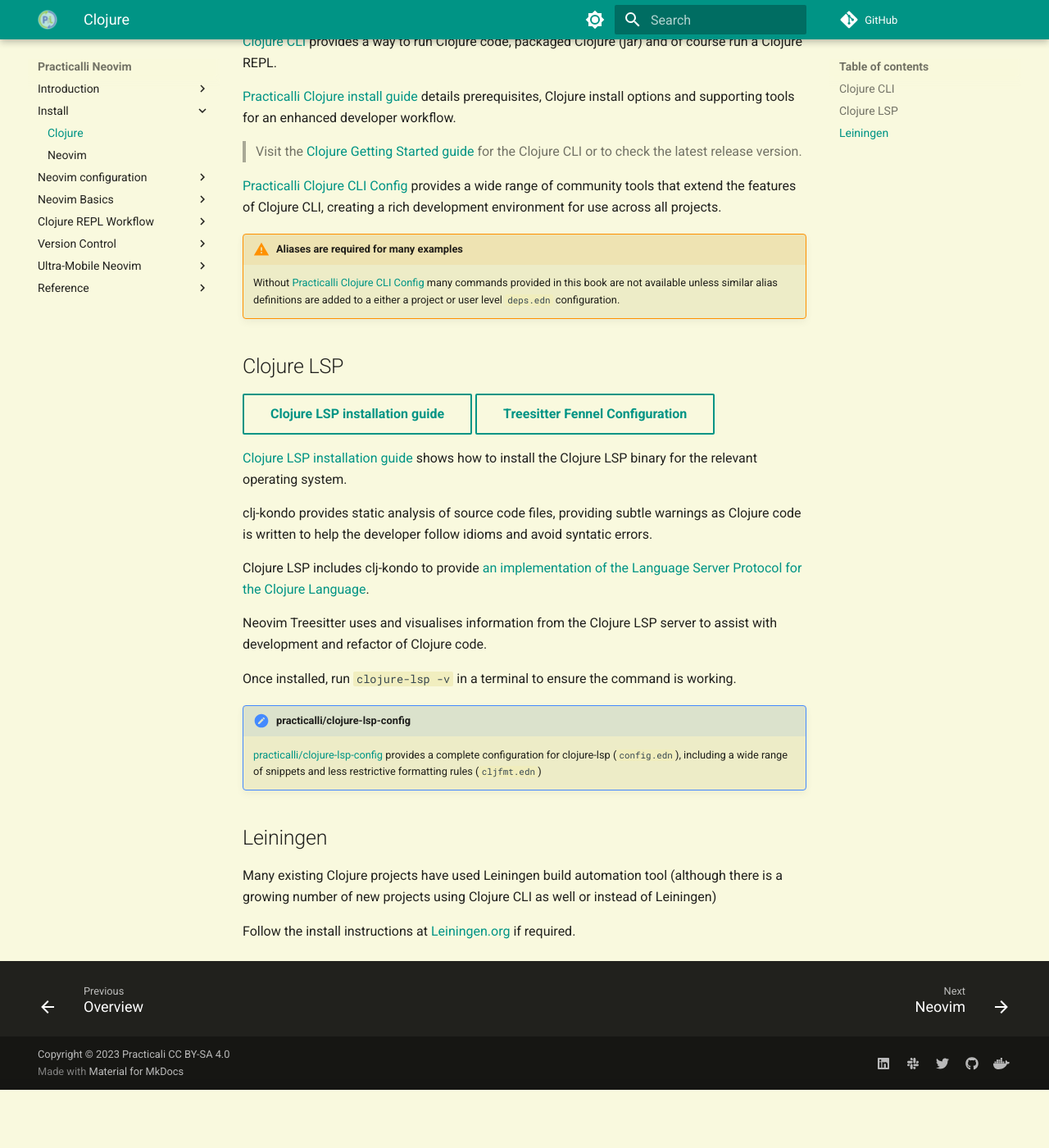
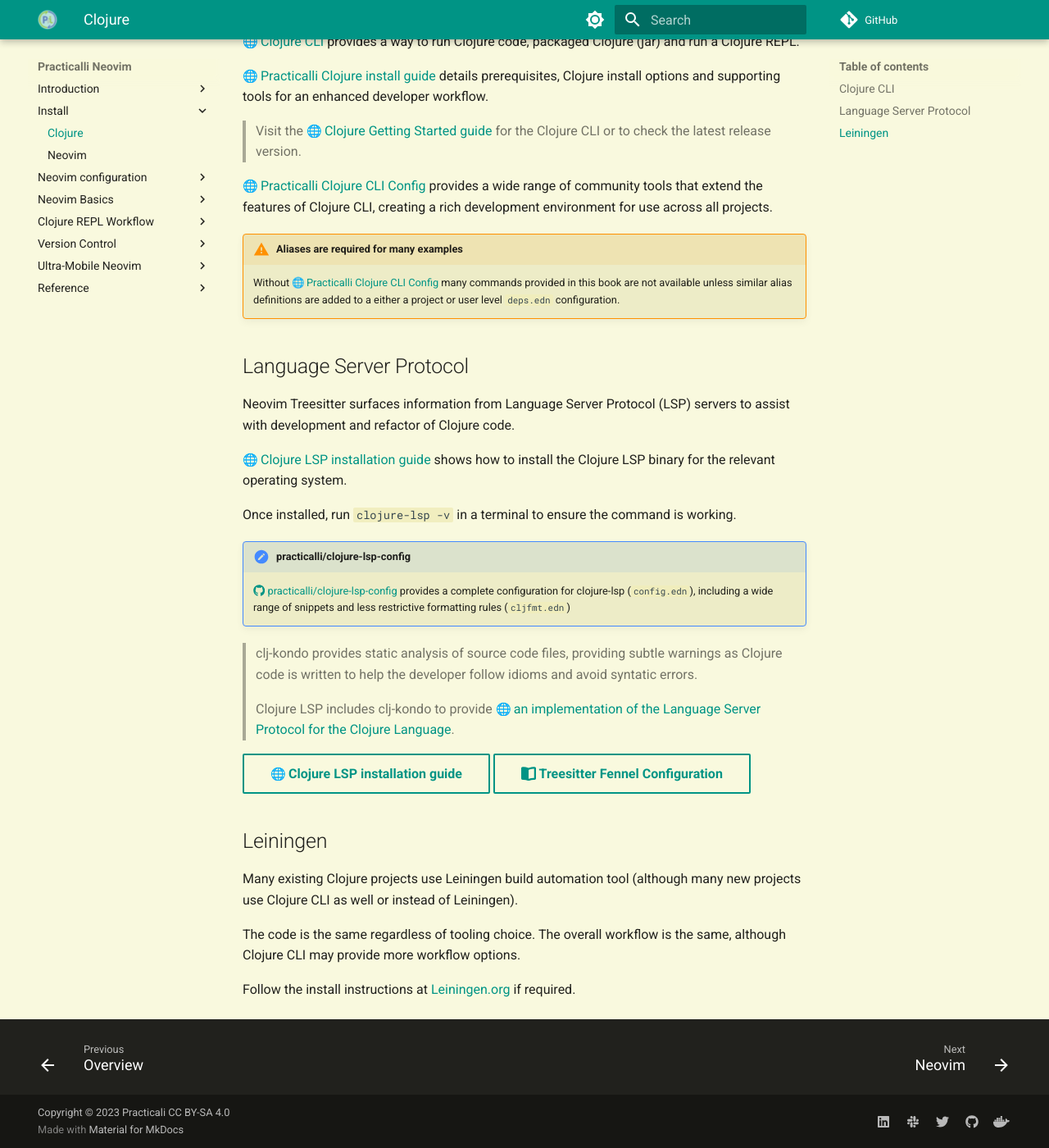
Before and after one commit to practicalli/neovim, an MkDocs documentation site: the page built from docs/install/clojure.md, in a window 1280 px wide and 1400 px high, scrolled down 463 px. Shown: the whole window at 82% size. Built offline with MkDocs 1.6.1 and Material for MkDocs 9.7.7, drawn with Linux system fonts in a browser that asks for light colours; emoji names are drawn with the system emoji font; plug-ins that fetch from the network failed and are left out; comment, search, counter and statistics services are not loaded; before the commit the page ends 1792 px from its top, so only the background shows below that.

Commit message:
clojure: update install for Clojure

```diff
--- a/docs/install/clojure.md
+++ b/docs/install/clojure.md
@@ -7,41 +7,43 @@
 
 ## Clojure CLI
 
-[Practicalli Clojure install guide](https://practical.li/clojure/install/){target=_blank .md-button}
+[:globe_with_meridians: Practicalli Clojure install guide](https://practical.li/clojure/install/){target=_blank .md-button}
 
-[Clojure CLI](https://clojure.org/guides/deps_and_cli){target=_blank} provides a way to run Clojure code, packaged Clojure (jar) and of course run a Clojure REPL.
+[:globe_with_meridians: Clojure CLI](https://clojure.org/guides/deps_and_cli){target=_blank} provides a way to run Clojure code, packaged Clojure (jar) and run a Clojure REPL.
 
-[Practicalli Clojure install guide](https://practical.li/clojure/install/){target=_blank} details prerequisites, Clojure install options and supporting tools for an enhanced developer workflow.
+[:globe_with_meridians: Practicalli Clojure install guide](https://practical.li/clojure/install/){target=_blank} details prerequisites, Clojure install options and supporting tools for an enhanced developer workflow.
 
-> Visit the [Clojure Getting Started guide](https://clojure.org/guides/getting_started){target=_blank} for the Clojure CLI or to check the latest release version.
+> Visit the [:globe_with_meridians: Clojure Getting Started guide](https://clojure.org/guides/getting_started){target=_blank} for the Clojure CLI or to check the latest release version.
 
-[Practicalli Clojure CLI Config](https://practical.li/clojure/clojure-cli/install/community-tools.html){target=_blank} provides a wide range of community tools that extend the features of Clojure CLI, creating a rich development environment for use across all projects.
+[:globe_with_meridians: Practicalli Clojure CLI Config](https://practical.li/clojure/clojure-cli/practicalli-config/){target=_blank} provides a wide range of community tools that extend the features of Clojure CLI, creating a rich development environment for use across all projects.
 
 !!! WARNING "Aliases are required for many examples"
-    Without [Practicalli Clojure CLI Config](https://practical.li/clojure/install/clojure-cli/#practicalli-clojure-cli-config){target=_blank} many commands provided in this book are not available unless similar alias definitions are added to a either a project or user level `deps.edn` configuration.
+    Without [:globe_with_meridians: Practicalli Clojure CLI Config](https://practical.li/clojure/install/clojure-cli/#practicalli-clojure-cli-config){target=_blank} many commands provided in this book are not available unless similar alias definitions are added to a either a project or user level `deps.edn` configuration.
 
 
-## Clojure LSP
+## Language Server Protocol
 
-[Clojure LSP installation guide](https://clojure-lsp.io/installation/){target=_blank .md-button }
-[Treesitter Fennel Configuration](/neovim/install/configuration/#fnlconfigplugintreesitterfnl){target=_blank .md-button}
+Neovim Treesitter surfaces information from Language Server Protocol (LSP) servers to assist with development and refactor of Clojure code.
 
-[Clojure LSP installation guide](https://clojure-lsp.io/installation/) shows how to install the Clojure LSP binary for the relevant operating system.
-
-clj-kondo provides static analysis of source code files, providing subtle warnings as Clojure code is written to help the developer follow idioms and avoid syntatic errors.
-
-Clojure LSP includes clj-kondo to provide [an implementation of the Language Server Protocol for the Clojure Language](https://clojure-lsp.io/){target=_blank}.
-
-Neovim Treesitter uses and visualises information from the Clojure LSP server to assist with development and refactor of Clojure code.
+[:globe_with_meridians: Clojure LSP installation guide](https://clojure-lsp.io/installation/) shows how to install the Clojure LSP binary for the relevant operating system.
 
 Once installed, run `clojure-lsp -v` in a terminal to ensure the command is working.
 
 !!! HINT "practicalli/clojure-lsp-config"
-    [practicalli/clojure-lsp-config](https://github.com/practicalli/clojure-lsp-config) provides a complete configuration for clojure-lsp (`config.edn`), including a wide range of snippets and less restrictive formatting rules (`cljfmt.edn`)
+    [:fontawesome-brands-github: practicalli/clojure-lsp-config](https://github.com/practicalli/clojure-lsp-config) provides a complete configuration for clojure-lsp (`config.edn`), including a wide range of snippets and less restrictive formatting rules (`cljfmt.edn`)
+
+> clj-kondo provides static analysis of source code files, providing subtle warnings as Clojure code is written to help the developer follow idioms and avoid syntatic errors.
+>
+> Clojure LSP includes clj-kondo to provide [:globe_with_meridians: an implementation of the Language Server Protocol for the Clojure Language](https://clojure-lsp.io/){target=_blank}.
+
+[:globe_with_meridians: Clojure LSP installation guide](https://clojure-lsp.io/installation/){target=_blank .md-button }
+[:fontawesome-solid-book-open: Treesitter Fennel Configuration](/neovim/install/configuration/#fnlconfigplugintreesitterfnl){target=_blank .md-button}
 
 
 ## Leiningen
 
-Many existing Clojure projects have used Leiningen build automation tool (although there is a growing number of new projects using Clojure CLI as well or instead of Leiningen)
+Many existing Clojure projects use Leiningen build automation tool (although many new projects use Clojure CLI as well or instead of Leiningen).
+
+The code is the same regardless of tooling choice.  The overall workflow is the same, although Clojure CLI may provide more workflow options.
 
 Follow the install instructions at [Leiningen.org](https://leiningen.org/){target=_blank} if required.
```
